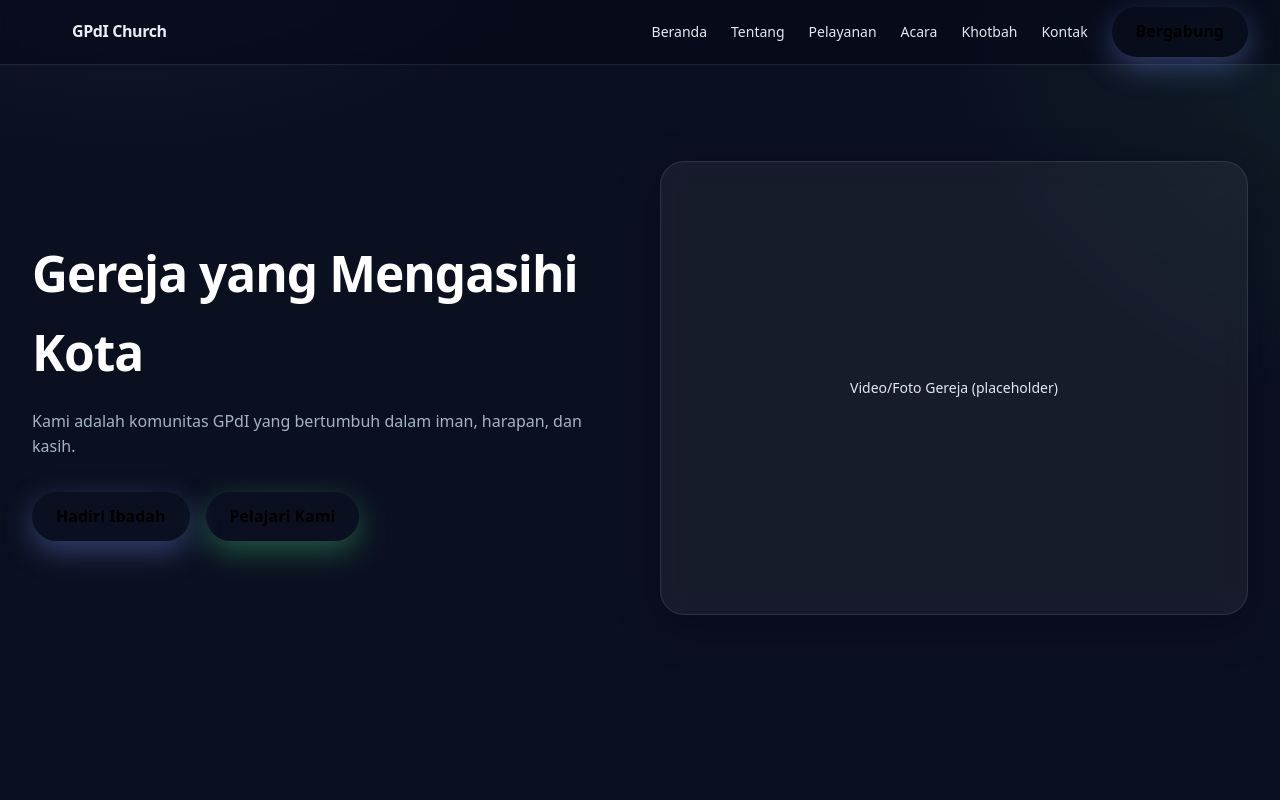
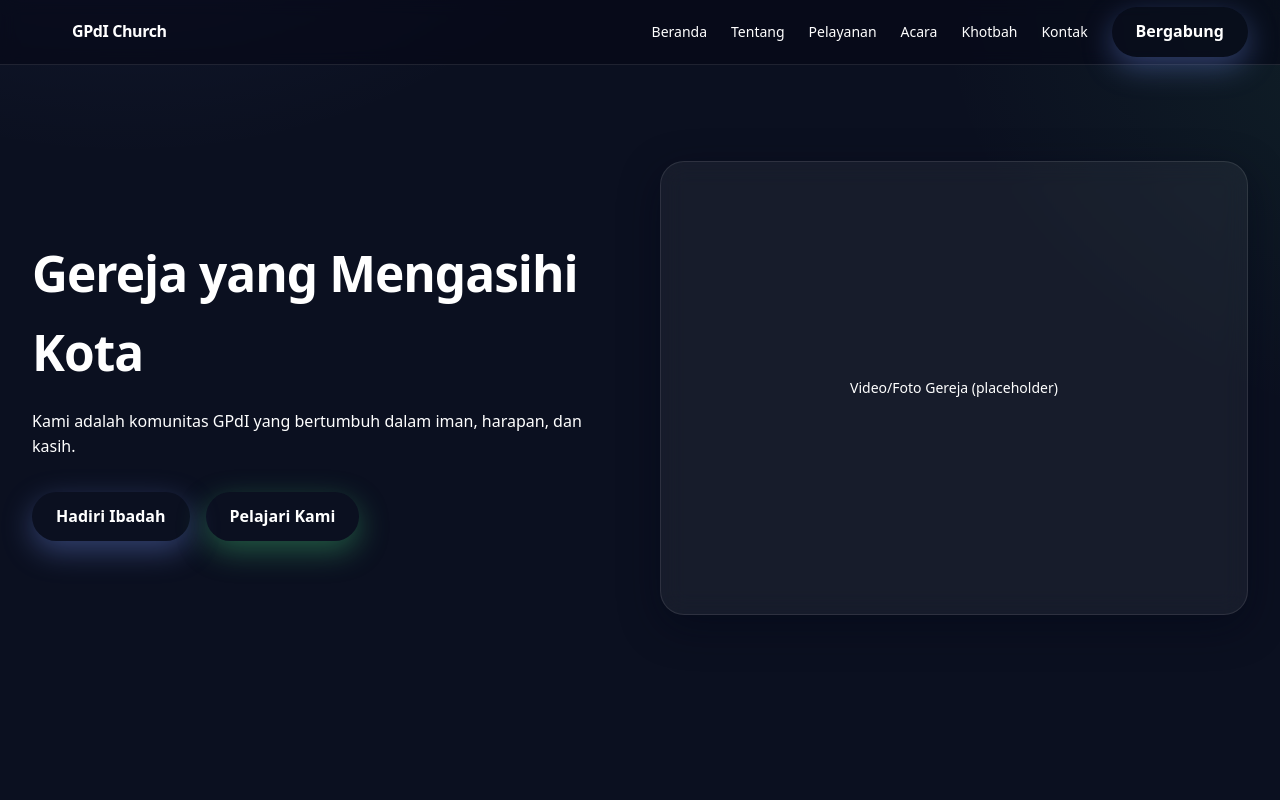
Before and after one commit to TheophilusAE/GPDI-2, a Next.js app: page / in a window 1280 px wide. Shown: the top 800 px of the page. Built offline with nearby package versions, Linux system fonts and the light colour scheme.

Commit message:
adding V2 Style V2

```diff
--- a/src/app/globals.css
+++ b/src/app/globals.css
@@ -3,8 +3,8 @@
 :root {
   /* Calm, modern palette with strong contrast */
   --background: #0b1020; /* deep navy */
-  --foreground: #e6edf3; /* light foreground */
-  --muted: #a5b4c3; /* muted text */
+  --foreground: #ffffff; /* all text white */
+  --muted: #ffffff; /* all text white */
   --surface: #0f152a; /* card surface */
   --surface-2: #0d1326; /* darker surface */
   --brand-primary: #7c9cff; /* soft indigo */
@@ -49,6 +49,11 @@ body {
 :where(h3){ font-size: 1.25rem; font-weight: 600; }
 :where(p){ color: var(--muted); }
 
+/* Enforce white text across common elements */
+:where(p, span, li, h1, h2, h3, h4, h5, h6, small, a, button, label, input, textarea, select, strong, em) {
+  color: var(--foreground) !important;
+}
+
 /* Focus styles */
 :where(a, button, input, select, textarea):focus-visible {
   outline: 2px solid color-mix(in oklab, var(--brand-primary) 70%, white 30%);
@@ -67,11 +72,11 @@ body {
 }
 
 .btn-primary {
-  @apply inline-flex items-center justify-center rounded-full bg-[--color-primary] text-black px-6 py-3 font-semibold shadow-[0_10px_30px_rgba(124,156,255,0.35)] hover:shadow-[0_16px_40px_rgba(124,156,255,0.45)] active:scale-[0.98] transition;
+  @apply inline-flex items-center justify-center rounded-full bg-[--color-primary] text-white px-6 py-3 font-semibold shadow-[0_10px_30px_rgba(124,156,255,0.35)] hover:shadow-[0_16px_40px_rgba(124,156,255,0.45)] active:scale-[0.98] transition;
 }
 
 .btn-secondary {
-  @apply inline-flex items-center justify-center rounded-full bg-[--color-secondary] text-black px-6 py-3 font-semibold shadow-[0_10px_30px_rgba(74,222,128,0.35)] hover:shadow-[0_16px_40px_rgba(74,222,128,0.45)] active:scale-[0.98] transition;
+  @apply inline-flex items-center justify-center rounded-full bg-[--color-secondary] text-white px-6 py-3 font-semibold shadow-[0_10px_30px_rgba(74,222,128,0.35)] hover:shadow-[0_16px_40px_rgba(74,222,128,0.45)] active:scale-[0.98] transition;
 }
 
 .glass {
```
